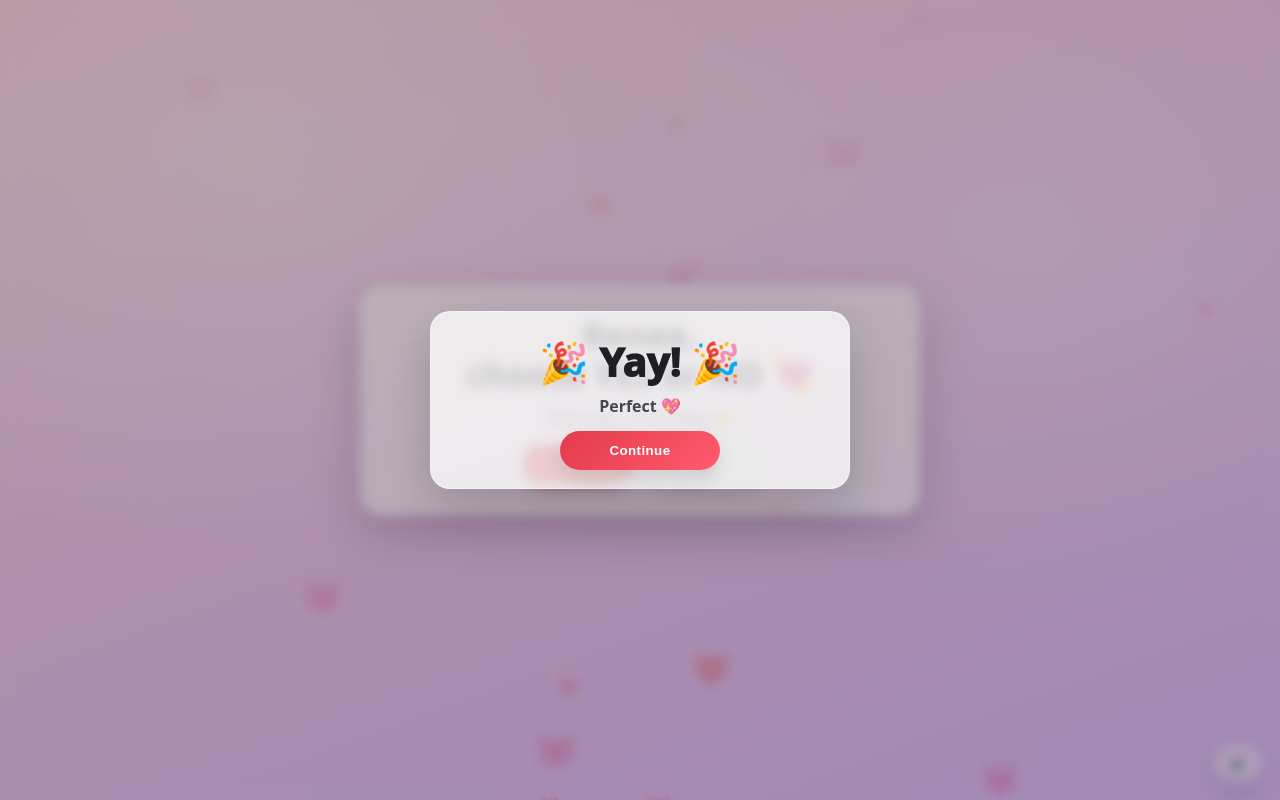
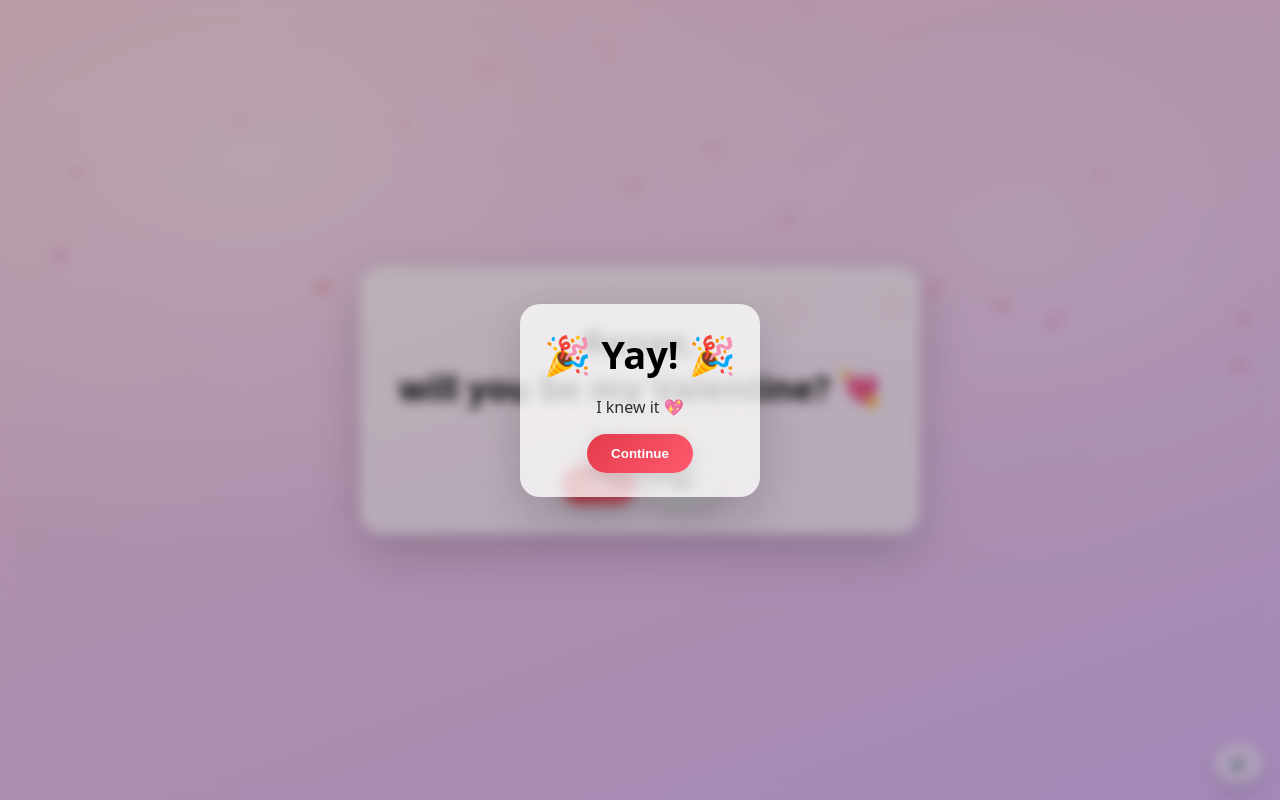
Before and after one commit to JoeyChoi1021/Valentine, a plain HTML site: page index.html in a window 1280 px wide. Both pictures are taken after a click on the button "YES". Drawn offline with Linux system fonts and the light colour scheme.

Commit message:
Update index.html

```diff
--- a/index.html
+++ b/index.html
@@ -4,23 +4,23 @@
 <meta charset="utf-8" />
 <meta name="viewport" content="width=device-width, initial-scale=1" />
 <title>Valentine?</title>
+
 <style>
 :root{
   --bg1:#f7c7d9;
   --bg2:#d9b7f5;
   --card:rgba(255,255,255,.55);
-      --shadow: 0 18px 50px rgba(0,0,0,.18);
+  --shadow:0 18px 50px rgba(0,0,0,.18);
   --yes:#e23b4a;
   --yes2:#ff5a6e;
   --no:#e6e6ea;
-      --text:#1f1f23;
 }
 *{box-sizing:border-box}
+
 body{
   margin:0;
   min-height:100svh;
   font-family: system-ui, -apple-system, Segoe UI, Roboto, Arial, sans-serif;
-      color:var(--text);
   background:
     radial-gradient(1100px 700px at 20% 20%, rgba(255,255,255,.35), transparent 60%),
     radial-gradient(900px 600px at 80% 30%, rgba(255,255,255,.22), transparent 60%),
@@ -31,7 +31,7 @@
 }
 
 /* floating hearts */
-    .hearts{position:fixed; inset:0; pointer-events:none; overflow:hidden}
+.hearts{position:fixed; inset:0; pointer-events:none}
 .heart{
   position:absolute;
   font-size:18px;
@@ -39,100 +39,111 @@
   animation: floatUp linear infinite;
 }
 @keyframes floatUp{
-      from{ transform: translateY(110vh) translateX(0) scale(.9); opacity:0; }
+  from{transform:translateY(110vh);opacity:0}
   10%{opacity:.35}
-      to{ transform: translateY(-20vh) translateX(50px) scale(1.15); opacity:0; }
+  to{transform:translateY(-20vh);opacity:0}
 }
 
-    .wrap{ width:min(760px, 92vw); padding:28px 18px; display:grid; place-items:center; }
 .card{
-      width:min(560px, 100%);
+  width:min(560px, 94vw);
   background:var(--card);
   backdrop-filter: blur(10px);
-      border:1px solid rgba(255,255,255,.35);
+  border-radius:22px;
+  padding:30px;
   box-shadow:var(--shadow);
-      border-radius:22px;
-      padding:30px 22px;
   text-align:center;
   position:relative;
 }
-    h1{ margin:0 0 14px 0; font-size:clamp(22px, 3.3vw, 34px); line-height:1.15; font-weight:800; }
-    .sub{ margin:0 0 18px 0; font-size:14px; opacity:.75; }
 
-    .btnRow{ margin-top:10px; display:flex; gap:14px; justify-content:center; flex-wrap:wrap; }
+h1{font-size:clamp(22px,4vw,34px);margin-bottom:10px}
+.sub{opacity:.75}
+
+.btnRow{
+  margin-top:16px;
+  display:flex;
+  gap:14px;
+  justify-content:center;
+  position:relative;
+}
+
 button{
-      border:0; cursor:pointer; font-weight:900; letter-spacing:.4px;
-      padding:12px 22px; border-radius:999px;
-      box-shadow: 0 10px 20px rgba(0,0,0,.12);
-      transition: transform .12s ease, box-shadow .12s ease, filter .12s ease;
-      user-select:none; touch-action:manipulation; min-width:110px;
+  border:0;
+  cursor:pointer;
+  padding:12px 24px;
+  border-radius:999px;
+  font-weight:900;
+  box-shadow:0 10px 20px rgba(0,0,0,.12);
+  transition:.15s;
 }
-    button:active{ transform: translateY(1px) scale(.99); }
-    .yes{ color:#fff; background: linear-gradient(135deg, var(--yes), var(--yes2)); }
-    .no{ color:#333; background: linear-gradient(135deg, #f3f3f6, var(--no)); }
+button:active{transform:scale(.97)}
 
-    .page{ display:none; }
-    .page.active{ display:block; }
+.yes{background:linear-gradient(135deg,var(--yes),var(--yes2));color:#fff}
+.no{
+  background:linear-gradient(135deg,#f3f3f6,var(--no));
+  position:relative;
+}
 
-    /* mute button */
-    .pill{
-      display:inline-flex; align-items:center; justify-content:center;
-      padding:10px 14px; border-radius:999px;
-      border:1px solid rgba(255,255,255,.45);
-      background: rgba(255,255,255,.35);
-      box-shadow: 0 10px 22px rgba(0,0,0,.10);
-      font-weight:900; cursor:pointer; user-select:none;
-    }
-    #muteBtn{ position:fixed; bottom:18px; right:18px; z-index:1000; min-width:auto; padding:10px 14px; }
+.page{display:none}
+.page.active{display:block}
 
-    /* modal popup */
+/* modal */
 .modalOverlay{
   position:fixed; inset:0;
   display:none; place-items:center;
-      background: rgba(0,0,0,.25);
-      backdrop-filter: blur(6px);
-      z-index:1200;
-      padding:18px;
+  background:rgba(0,0,0,.25);
+  backdrop-filter:blur(6px);
+  z-index:1000;
 }
-    .modalOverlay.show{ display:grid; }
+.modalOverlay.show{display:grid}
+
 .modal{
-      width:min(420px, 92vw);
-      background: rgba(255,255,255,.75);
-      border:1px solid rgba(255,255,255,.45);
+  background:rgba(255,255,255,.75);
   border-radius:20px;
-      box-shadow: 0 18px 50px rgba(0,0,0,.18);
-      padding:22px 18px 18px;
+  padding:24px;
   text-align:center;
-      transform: translateY(6px) scale(.98);
-      animation: pop .25s ease forwards;
+  box-shadow:0 18px 50px rgba(0,0,0,.18);
 }
-    @keyframes pop{ to{ transform: translateY(0) scale(1); } }
-    .modalTitle{ font-size: clamp(26px, 4vw, 40px); font-weight:950; margin:0 0 6px 0; }
-    .modalSub{ margin:0 0 14px 0; opacity:.8; font-weight:700; }
+
+.modalTitle{font-size:38px;font-weight:900}
+.modalSub{opacity:.8;margin-bottom:16px}
 
 /* instruction */
-    .bigIcon{ font-size:54px; margin:10px 0 8px; }
-    .instruction{ font-size: clamp(18px, 2.3vw, 22px); font-weight:900; line-height:1.25; margin:10px 0 0; }
+.bigIcon{font-size:54px}
+.instruction{font-size:22px;font-weight:900}
+
+/* mute */
+#muteBtn{
+  position:fixed;
+  bottom:18px;
+  right:18px;
+  padding:10px 14px;
+  border-radius:999px;
+  border:1px solid #fff;
+  background:rgba(255,255,255,.4);
+  font-weight:900;
+  cursor:pointer;
+}
 </style>
 </head>
 
 <body>
-  <!-- 🎵 Background Music (will start after first tap/click) -->
+
+<!-- 🎵 Music -->
 <audio id="bgMusic" loop>
   <source src="Elifas%20Sonaru%20-%20Sweetest%20Day%20for%20You.mp3" type="audio/mpeg">
 </audio>
-  <button id="muteBtn" class="pill" aria-label="Mute/unmute">🔊</button>
+<button id="muteBtn">🔊</button>
 
 <div class="hearts" id="hearts"></div>
 
-  <div class="wrap">
 <div class="card">
 
   <!-- ASK -->
   <div class="page active" id="askPage">
-        <h1><span id="nameSlot">Renee</span>,<br/>choose YES or NO 💘</h1>
-        <p class="sub">Either way… I’ll be happy 😊</p>
-        <div class="btnRow">
+    <h1>Renee,<br>will you be my Valentine? 💘</h1>
+    <p class="sub">Be honest 😌</p>
+
+    <div class="btnRow" id="btnRow">
       <button class="yes" id="yesBtn">YES</button>
       <button class="no" id="noBtn">NO</button>
     </div>
@@ -143,89 +154,78 @@
     <div class="bigIcon">📬</div>
     <h1>One more thing…</h1>
     <p class="instruction">To check the mailbox in your apartment</p>
-        <p class="sub" style="margin-top:12px;">There’s something waiting for you 💌</p>
-      </div>
-
+    <p class="sub">Something special is waiting 💌</p>
   </div>
 </div>
 
-  <!-- POPUP -->
+<!-- MODAL -->
 <div class="modalOverlay" id="modal">
   <div class="modal">
     <div class="modalTitle">🎉 Yay! 🎉</div>
-      <p class="modalSub">Perfect 💖</p>
-      <button class="yes" id="continueBtn" style="min-width:160px;">Continue</button>
+    <p class="modalSub">I knew it 💖</p>
+    <button class="yes" id="continueBtn">Continue</button>
   </div>
 </div>
 
 <script>
-    // name param
-    const params = new URLSearchParams(location.search);
-    const name = params.get("name");
-    if (name) document.getElementById("nameSlot").textContent = name;
-
 // hearts
-    const hearts = document.getElementById("hearts");
-    const emojis = ["💖","💘","💕","💗","💓","❤️"];
-    for (let i=0;i<26;i++){
-      const s = document.createElement("div");
-      s.className = "heart";
-      s.textContent = emojis[Math.floor(Math.random()*emojis.length)];
-      s.style.left = Math.random()*100 + "vw";
-      s.style.animationDuration = (8 + Math.random()*10) + "s";
-      s.style.animationDelay = (-Math.random()*12) + "s";
-      s.style.fontSize = (14 + Math.random()*22) + "px";
-      hearts.appendChild(s);
+const hearts=document.getElementById("hearts");
+["💖","💘","💕","💓","❤️"].forEach(e=>{
+  for(let i=0;i<5;i++){
+    const h=document.createElement("div");
+    h.className="heart";
+    h.textContent=e;
+    h.style.left=Math.random()*100+"vw";
+    h.style.animationDuration=8+Math.random()*8+"s";
+    hearts.appendChild(h);
   }
-
-    // music (autoplay-safe)
-    const bgMusic = document.getElementById("bgMusic");
-    const muteBtn = document.getElementById("muteBtn");
-
-    async function tryPlayMusic(){
-      try { await bgMusic.play(); } catch(e) {}
-    }
-
-    // Start on first user gesture anywhere
-    window.addEventListener("pointerdown", tryPlayMusic, { once:true });
-
-    muteBtn.addEventListener("click", async () => {
-      bgMusic.muted = !bgMusic.muted;
-      muteBtn.textContent = bgMusic.muted ? "🔇" : "🔊";
-      if (!bgMusic.muted) await tryPlayMusic();
 });
 
-    // flow: yes/no -> modal -> continue -> instruction
-    const modal = document.getElementById("modal");
-    const askPage = document.getElementById("askPage");
-    const instructionPage = document.getElementById("instructionPage");
+// music unlock
+const music=document.getElementById("bgMusic");
+const mute=document.getElementById("muteBtn");
+async function playMusic(){ try{ await music.play(); }catch(e){} }
+window.addEventListener("pointerdown", playMusic, {once:true});
+mute.onclick=async()=>{
+  music.muted=!music.muted;
+  mute.textContent=music.muted?"🔇":"🔊";
+  if(!music.muted) await playMusic();
+};
 
-    function showModal(){ modal.classList.add("show"); }
-    function hideModal(){ modal.classList.remove("show"); }
+// NO button dodge
+const noBtn=document.getElementById("noBtn");
+const btnRow=document.getElementById("btnRow");
+let tries=0;
 
-    function goInstruction(){
-      hideModal();
+function dodge(){
+  tries++;
+  const rect=btnRow.getBoundingClientRect();
+  const x=(Math.random()*2-1)*Math.min(160, rect.width*0.4);
+  const y=(Math.random()*2-1)*80;
+  noBtn.style.transform=`translate(${x}px,${y}px)`;
+  if(tries>3){
+    document.getElementById("yesBtn").style.transform=`scale(${1+tries*0.05})`;
+  }
+}
+noBtn.addEventListener("mouseenter", dodge);
+noBtn.addEventListener("click", dodge);
+noBtn.addEventListener("touchstart",(e)=>{e.preventDefault();dodge();},{passive:false});
+
+// flow
+const modal=document.getElementById("modal");
+const askPage=document.getElementById("askPage");
+const instructionPage=document.getElementById("instructionPage");
+
+document.getElementById("yesBtn").onclick=async()=>{
+  await playMusic();
+  modal.classList.add("show");
+};
+document.getElementById("continueBtn").onclick=()=>{
+  modal.classList.remove("show");
   askPage.classList.remove("active");
   instructionPage.classList.add("active");
-    }
+};
+</script>
 
-    document.getElementById("yesBtn").addEventListener("click", async () => {
-      await tryPlayMusic();
-      showModal();
-    });
-
-    document.getElementById("noBtn").addEventListener("click", async () => {
-      await tryPlayMusic();
-      showModal();
-    });
-
-    document.getElementById("continueBtn").addEventListener("click", async () => {
-      await tryPlayMusic();
-      goInstruction();
-    });
-
-    // optional: tap outside closes modal
-    modal.addEventListener("click", (e) => { if (e.target === modal) hideModal(); });
-  </script>
 </body>
 </html>
```
Lines whose indentation alone changed are shown as unchanged.
